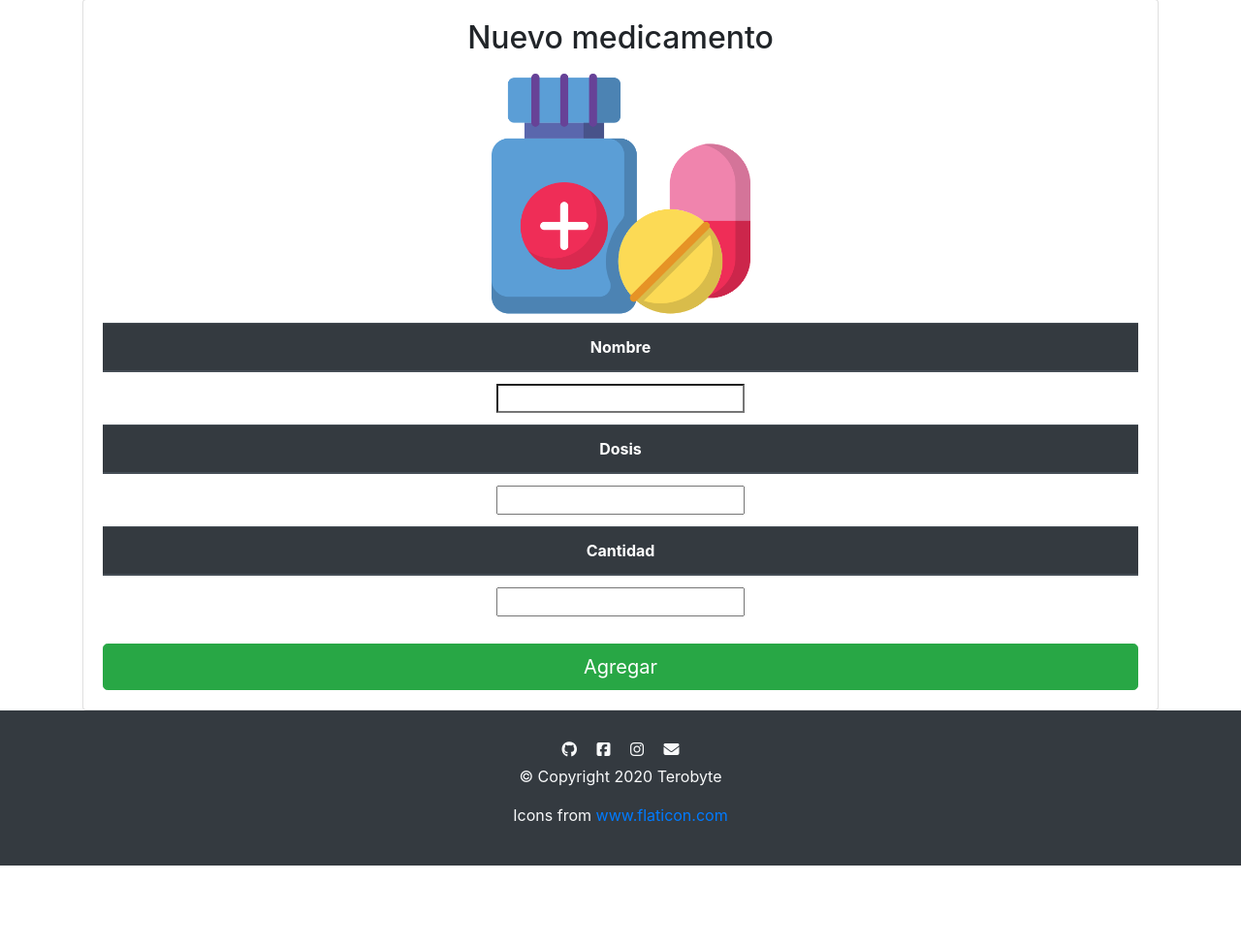
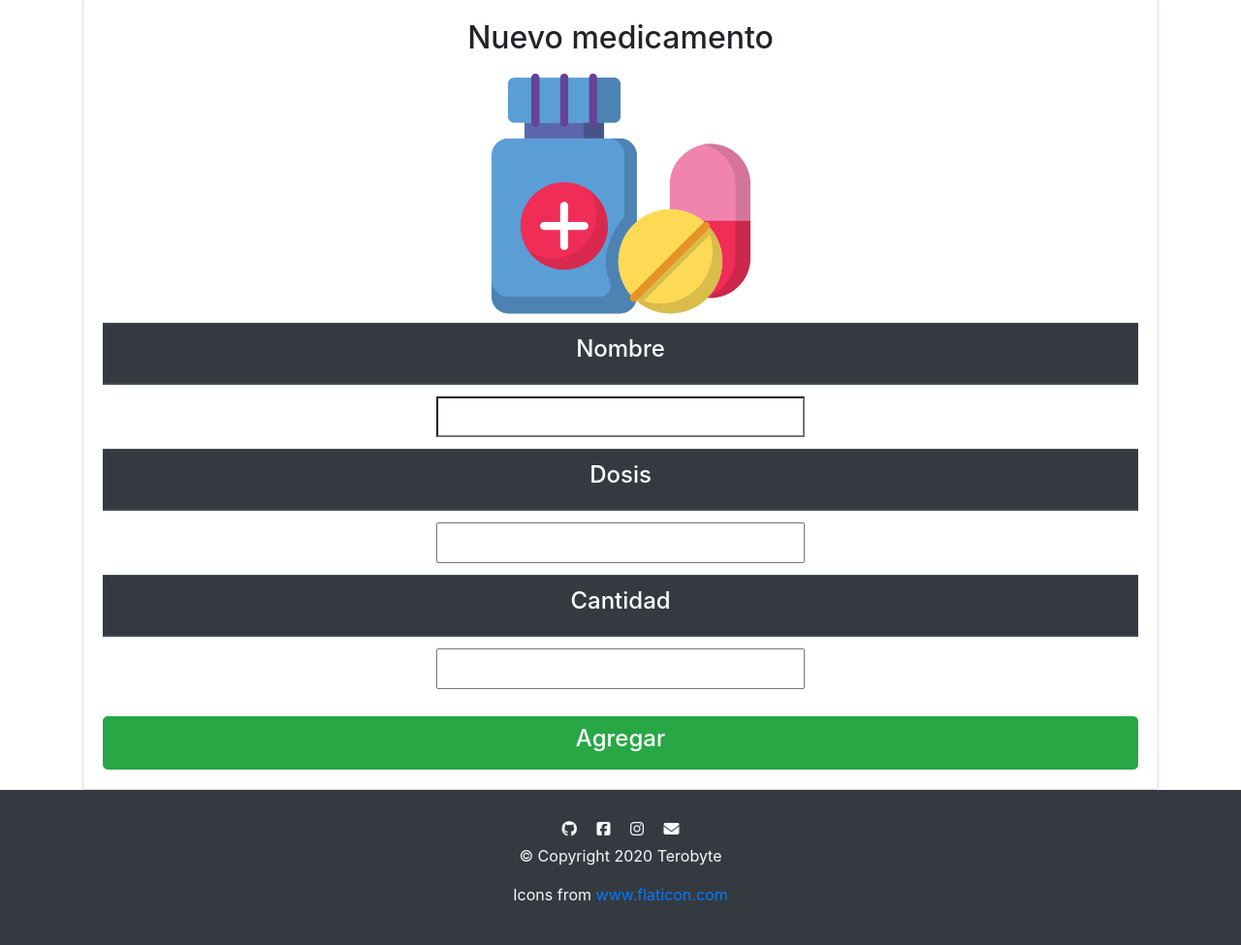
Before and after one commit to Dracoptera/tero, a Django app: page /medicamentos/ in a window 1280 px wide. Shown: the part 90-1065 px from the top of the page at 97% size. Before the commit the page ends 983 px from the top, so only its background shows below. Run offline with Django 3.2, Linux system fonts and the light colour scheme; some libraries are stand-ins or nearby versions.

Commit message:
Modificar fuentes

```diff
--- a/cuentas/static/cuentas/css/main.css
+++ b/cuentas/static/cuentas/css/main.css
@@ -0,0 +1,3 @@
+.card {
+    font-size: 1.5rem;
+}
--- a/cuentas/templates/cuentas/dashboard.html
+++ b/cuentas/templates/cuentas/dashboard.html
@@ -31,7 +31,7 @@
             </li>
           </ul>
         </div>
-        <a href="/medicamentos/" class="btn btn-warning m-2">Agregar</a>
+        <a href="/medicamentos/" class="btn btn-warning m-2 btn-lg">Agregar</a>
       </div>
     </div>
     <div class="card text-center">
@@ -47,7 +47,7 @@
 
           </ul>
         </div>
-        <a href="/medicamentos/" class="btn btn-dark m-2">Agregar</a>
+        <a href="/medicamentos/" class="btn btn-dark m-2 btn-lg">Agregar</a>
       </div>
     </div>
 
--- a/cuentas/templates/cuentas/main.html
+++ b/cuentas/templates/cuentas/main.html
@@ -7,6 +7,7 @@
 
     <link rel="stylesheet" href="https://stackpath.bootstrapcdn.com/bootstrap/4.4.1/css/bootstrap.min.css" integrity="sha384-Vkoo8x4CGsO3+Hhxv8T/Q5PaXtkKtu6ug5TOeNV6gBiFeWPGFN9MuhOf23Q9Ifjh" crossorigin="anonymous">
     <link rel="shortcut icon" href="{% static "cuentas/favicon.ico" %}" type="image/x-icon">
+    <link rel="stylesheet" href="{% static "cuentas/css/main.css" %}">
     <meta name="viewport" content="width=device-width, initial-scale=1, shrink-to-fit=no">
 
     <title>Tero</title>
--- a/cuentas/templates/cuentas/medicamentos.html
+++ b/cuentas/templates/cuentas/medicamentos.html
@@ -11,7 +11,7 @@
             <table class="table table-hover">
                 <thead class="thead-dark">
                 <tr>
-                    <th>Nombre</th>
+                    <th><h4>Nombre</h4></th>
                 </tr>
             </thead>
                 <tr>
@@ -20,7 +20,7 @@
 
                 <thead class="thead-dark">
                 <tr>
-                    <th>Dosis</th>
+                    <th><h4>Dosis</h4></th>
                 </tr>
                 </thead>
 
@@ -30,7 +30,7 @@
 
                 <thead class="thead-dark">
                 <tr>
-                    <th>Cantidad</th>
+                    <th><h4>Cantidad</h4></th>
                 </tr>
                 </thead>
 
@@ -43,7 +43,7 @@
 
 
             </table>
-            <button type="button" class="btn btn-success btn-lg">Agregar</button>
+            <button type="button" class="btn btn-success btn-lg"><h4>Agregar</h4></button>
         </div>
 
 </div>
```
